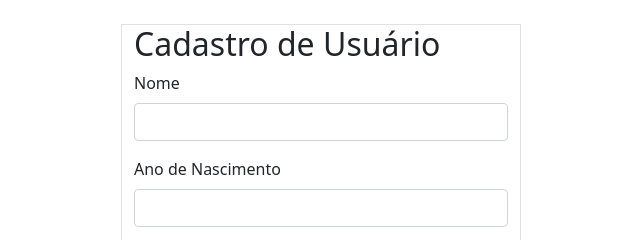
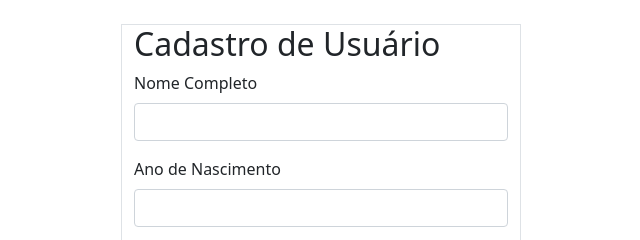
Before and after one commit to moniely-barboza/Cadastro-de-Usuarios, a plain HTML site: page index.html in a window 1280 px wide. Shown: the top 240 px of the page, 319-959 px from the left. Drawn offline with Linux system fonts and the light colour scheme.

Commit message:
Label Nome Completo

```diff
--- a/index.html
+++ b/index.html
@@ -22,7 +22,7 @@
             <div class="col">
                 <form id="singleForm" action="javascript:void(0);">
                     <div class="mb-3">
-                        <label for="inputName" class="form-label">Nome</label>
+                        <label for="inputName" class="form-label">Nome Completo</label>
                         <input type="text" class="form-control" id="inputName" required>
                         <div id="inputNameHelp" class="form-text"></div>
                     </div>
```
